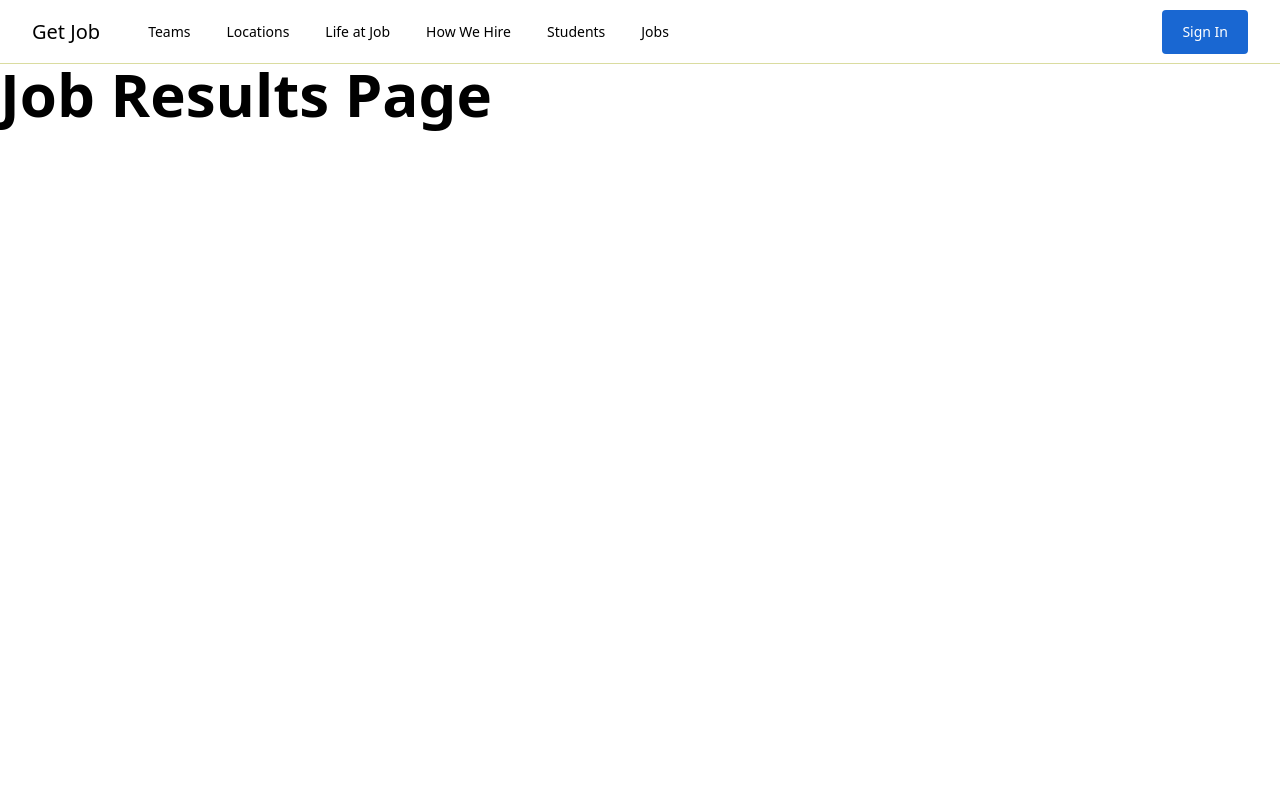
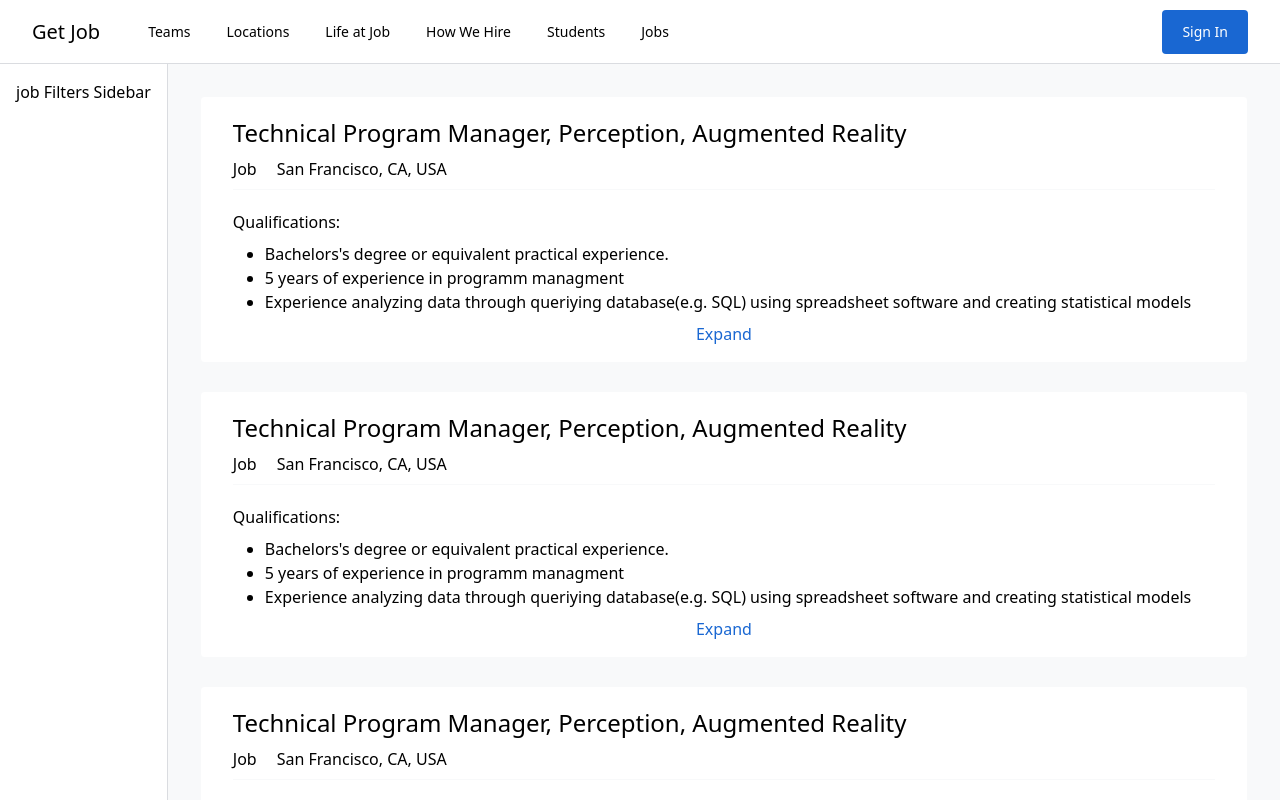
Before and after one commit to astropsy999/job-search, a Vue app: page /#/jobs/results in a window 1280 px wide. Shown: the top 800 px of the page. Built offline with nearby package versions, Linux system fonts and the light colour scheme.

Commit message:
17 Built job results page

```diff
--- /dev/null
+++ b/src/components/JobResults/JobFilterSidebar/JobFiltersSidebar.vue
@@ -0,0 +1,11 @@
+<template>
+  <div class="flex flex-col border-r border-brand-gray-1 bg-white p-4">job Filters Sidebar</div>
+</template>
+
+<script>
+export default {
+  name: 'JobFiltersSidebar'
+}
+</script>
+
+<style></style>
--- /dev/null
+++ b/src/components/JobResults/JobListing.vue
@@ -0,0 +1,40 @@
+<template>
+  <li class="mb-7">
+    <router-link
+      to="/jobs/results/1"
+      class="mx-auto block rounded border border-solid border-brand-gray-2 bg-white hover:shadow-gray"
+    >
+      <div class="mx-8 border-b border-solid border-brand-gray-2 pt-5 pb-2">
+        <h2 class="mb-2 text-2xl">Technical Program Manager, Perception, Augmented Reality</h2>
+        <div class="flex flex-row align-middle">
+          <div class="mr-5"><span>Job</span></div>
+          <div><span>San Francisco, CA, USA</span></div>
+        </div>
+      </div>
+      <div class="px-8 py-4">
+        <div><h3 class="mt-1 mb-2">Qualifications:</h3></div>
+        <div>
+          <ul class="list-disc pl-8">
+            <li>Bachelors's degree or equivalent practical experience.</li>
+            <li>5 years of experience in programm managment</li>
+            <li>
+              Experience analyzing data through queriying database(e.g. SQL) using spreadsheet
+              software and creating statistical models
+            </li>
+          </ul>
+        </div>
+        <div class="mt-2 text-center">
+          <router-link to="/jobs/results/1" class="text-brand-blue-1">Expand</router-link>
+        </div>
+      </div>
+    </router-link>
+  </li>
+</template>
+
+<script>
+export default {
+  name: 'JobListing'
+}
+</script>
+
+<style></style>
--- /dev/null
+++ b/src/components/JobResults/JobListings.vue
@@ -0,0 +1,19 @@
+<template>
+  <main class="flex-auto bg-brand-gray-2 p-8">
+    <ol>
+      <job-listing />
+      <job-listing />
+      <job-listing />
+    </ol>
+  </main>
+</template>
+
+<script>
+import JobListing from './JobListing.vue'
+export default {
+  name: 'JobListings',
+  components: { JobListing }
+}
+</script>
+
+<style></style>
--- a/src/views/JobResultsView.vue
+++ b/src/views/JobResultsView.vue
@@ -1,10 +1,16 @@
 <template>
-  <h1 class="text-6xl font-bold">Job Results Page</h1>
+  <div class="flex w-full flex-row flex-nowrap">
+    <job-filters-sidebar />
+    <job-listings />
+  </div>
 </template>
 
 <script>
+import JobFiltersSidebar from '@/components/JobResults/JobFilterSidebar/JobFiltersSidebar.vue'
+import JobListings from '@/components/JobResults/JobListings.vue'
 export default {
-  name: 'JobResultsView'
+  name: 'JobResultsView',
+  components: { JobFiltersSidebar, JobListings }
 }
 </script>
 
--- a/tailwind.config.js
+++ b/tailwind.config.js
@@ -10,7 +10,7 @@
         sans: ['OpenSans', ...defaultTheme.fontFamily.sans]
       },
       colors: {
-        'brand-gray-1': '#dadca0',
+        'brand-gray-1': '#dadce0',
         'brand-gray-2': '#f8f9fa',
         'brand-gray-3': '#80868b',
         'brand-blue-1': '#1967d2',
@@ -18,7 +18,8 @@
         'brand-green-1': '#137333'
       },
       boxShadow: {
-        blue: '0 0 3px 3px #4285f4'
+        blue: '0 0 3px 3px #4285f4',
+        gray: '0 1px 3px 0 rgba(60, 64, 67, .3)'
       }
     }
   },
```
